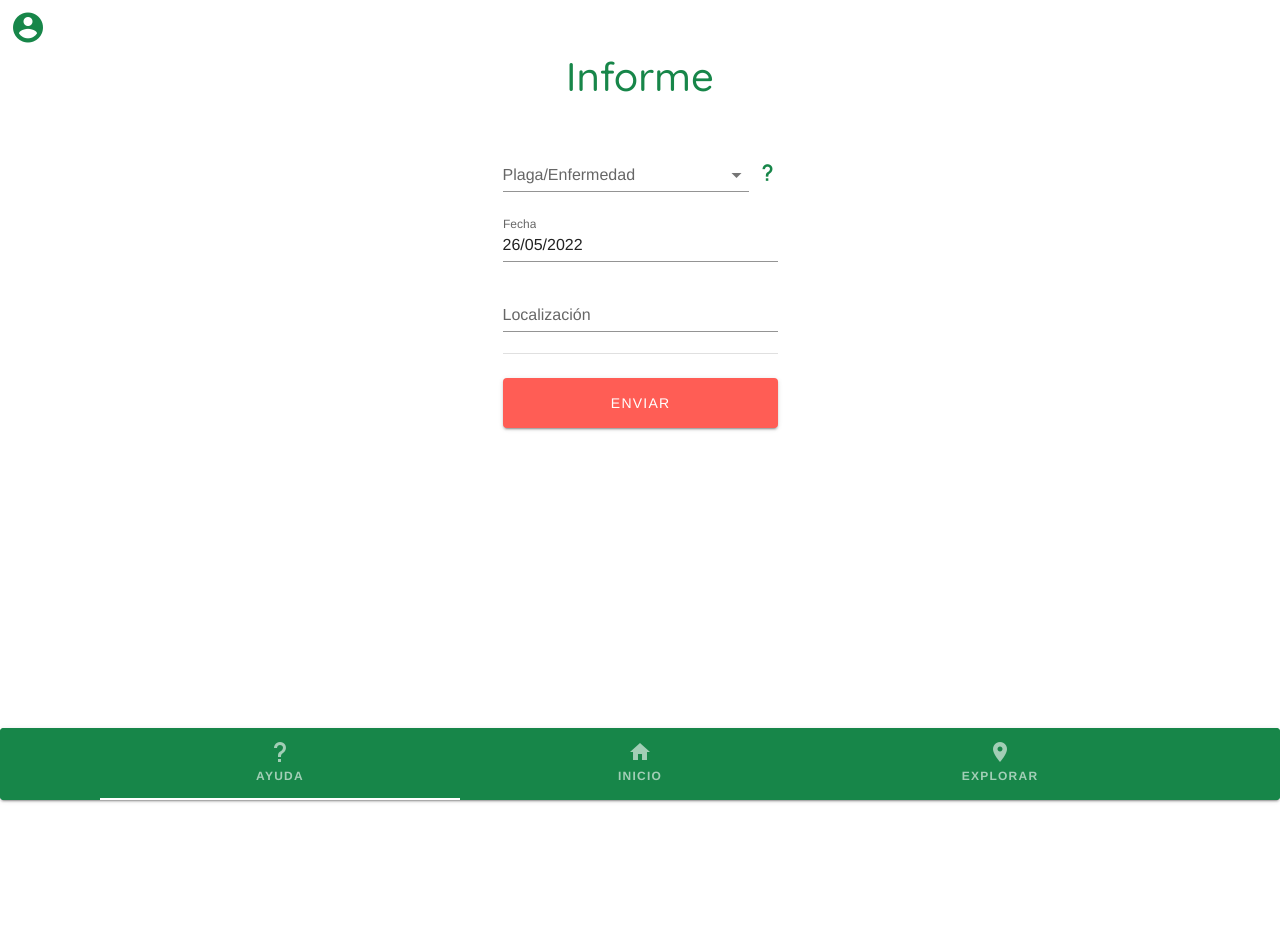
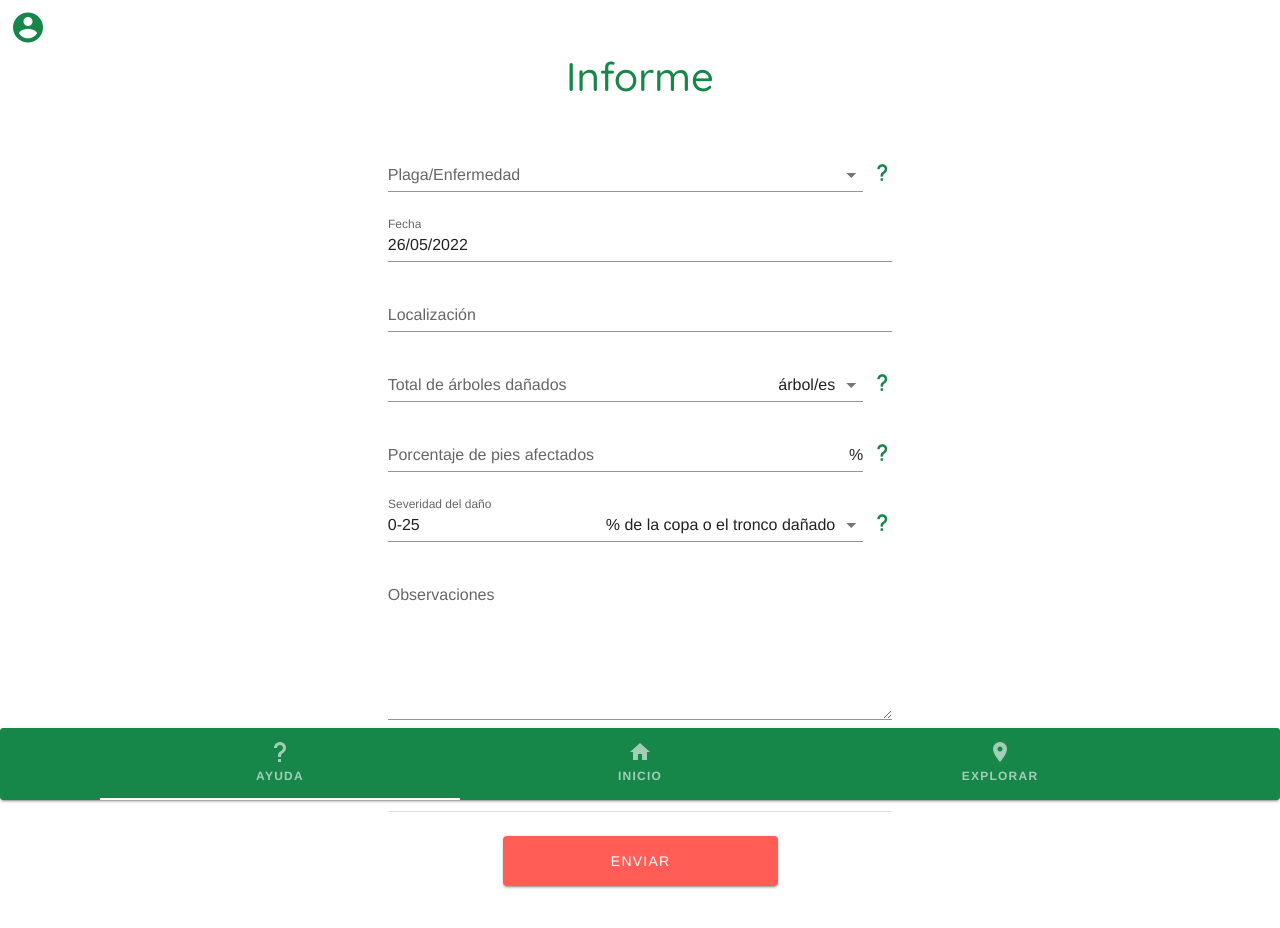
Before and after one commit to sdiezr/apppopuli, a Vue app: page /informe in a window 1280 px wide. Shown: the top 928 px of the page. Before the commit the page ends 800 px from the top, so only its background shows below. Built offline with nearby package versions, Linux system fonts and the light colour scheme.

Commit message:
InformeView: añadidos diferentes campos
En App.vue: englobado el v-footer en un v-content para que no pise el contenido de las vistas

```diff
--- a/src/App.vue
+++ b/src/App.vue
@@ -1,6 +1,8 @@
 <template>
   <v-app>
+    <v-content>
       <v-footer
+        app
         fixed
         padless
         color="white">
@@ -32,6 +34,7 @@
       </v-footer>
 
       <router-view></router-view>
+    </v-content>
   </v-app>
 </template>
 
--- a/src/views/InformeView.vue
+++ b/src/views/InformeView.vue
@@ -1,5 +1,5 @@
 <template>
-  <v-app>
+  <div id="informe">
 
     <div class="icono_usuario">
       <v-icon
@@ -14,7 +14,7 @@
     </div>
 
     <div class="formulario">
-      <v-container fluid style="max-width: fit-content;">
+      <v-container fluid style="max-width: fit-content">
         <v-form>
           <v-select
             label="Plaga/Enfermedad"
@@ -86,20 +86,15 @@
             </template>
 
             <v-card>
-              <v-card-title />
-              <v-divider />
-              <br>
-
               <v-spacer />
               <v-card-text>
-                <div style="height: 300px">
+                <div style="padding-top: 10px; height: 400px">
                   <LocalizacionMapa v-model="location" />
                 </div>
               </v-card-text>
               <v-divider />
 
               <v-card-actions class="justify-center">
-
                 <v-btn class="white--text"
                   width="50%"
                   height="50"
@@ -110,6 +105,89 @@
               </v-card-actions>
             </v-card>
           </v-dialog>
+
+          <v-select
+            label="Total de árboles dañados"
+            color="#178649"
+            suffix="árbol/es"
+            :items="extension">
+            <v-tooltip top slot="append-outer">
+              <template v-slot:activator="{ on }">
+                <v-icon
+                  v-on="on"
+                  size="20"
+                  color="#178649">
+                  mdi-help
+                </v-icon>
+              </template>
+              <span>si me disculpa</span>
+            </v-tooltip>
+          </v-select>
+
+          <v-text-field
+            v-model="porcentajeExtension"
+            label="Porcentaje de pies afectados"
+            color="#178649"
+            suffix="%"
+            :rules="[rules.porcentajeExtension]">
+            <v-tooltip top slot="append-outer">
+              <template v-slot:activator="{ on }">
+                <v-icon
+                  v-on="on"
+                  size="20"
+                  color="#178649">
+                  mdi-help
+                </v-icon>
+              </template>
+              <span>si me disculpa</span>
+            </v-tooltip>
+          </v-text-field>
+
+          <v-select
+            v-model="severidadDefault"
+            label="Severidad del daño"
+            color="#178649"
+            suffix="% de la copa o el tronco dañado"
+            :items="severidad">
+            <v-tooltip top slot="append-outer">
+              <template v-slot:activator="{ on }">
+                <v-icon
+                  v-on="on"
+                  size="20"
+                  color="#178649">
+                  mdi-help
+                </v-icon>
+              </template>
+              <span>si me disculpa</span>
+            </v-tooltip>
+          </v-select>
+
+          <v-textarea
+            color="#178649">
+            <template v-slot:label>
+              <div>
+                Observaciones
+              </div>
+            </template>
+          </v-textarea>
+
+          <v-text-field
+            v-model="contacto"
+            label="Teléfono o correo electrónico"
+            color="#178649"
+            :rules="[rules.contacto]">
+            <v-tooltip top slot="append-outer">
+              <template v-slot:activator="{ on }">
+                <v-icon
+                  v-on="on"
+                  size="20"
+                  color="#178649">
+                  mdi-help
+                </v-icon>
+              </template>
+              <span>si me disculpa</span>
+            </v-tooltip>
+          </v-text-field>
 
           <v-divider />
 
@@ -125,7 +203,7 @@
       </v-container>
     </div>
 
-  </v-app>
+  </div>
 </template>
 
 <script>
@@ -152,6 +230,29 @@ export default {
     // campo localizacion
     dialog: false,
     location: {},
+
+    // campo extension del daño
+    extension: [
+      '1',
+      '2-10',
+      '10-100',
+      'Más de 100'
+    ],
+    porcentajeExtension: '',
+    rules: {
+      porcentajeExtension: value => {
+        const pattern = /^[1-9][0-9]?$|^100$/
+        return pattern.test(value) || 'Introduce un valor numérico entre 1 y 100'
+      }
+    },
+
+    // campo severidad del daño
+    severidad: [
+      '0-25',
+      '25-75',
+      'Más del 75'
+    ],
+    severidadDefault: '0-25'
   }),
 
   watch: {
```
Lines whose indentation alone changed are shown as unchanged.
